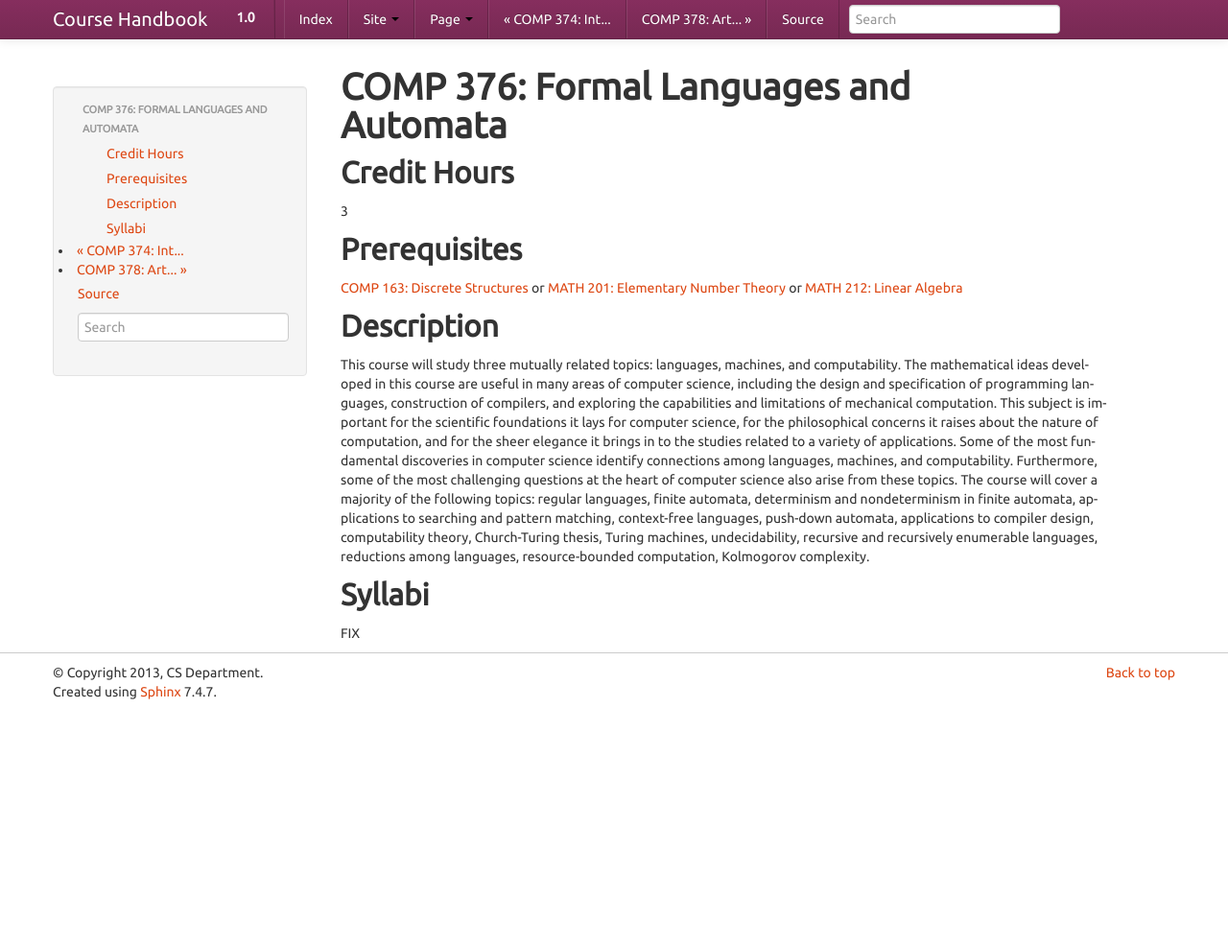
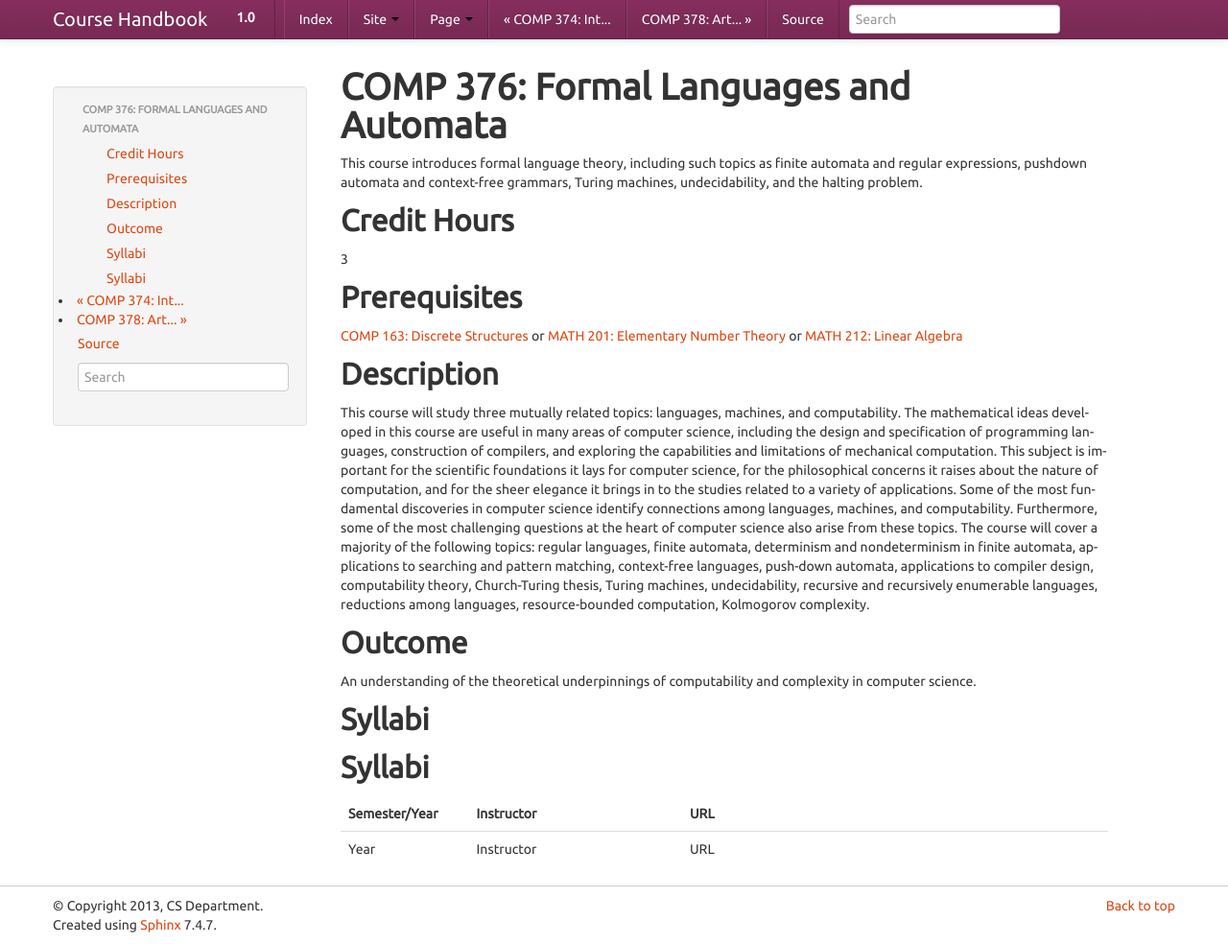
Before and after one commit to kyang5/coursedescriptions, a Sphinx documentation site: the page built from source/comp376.rst, in a window 1280 px wide and 984 px high. Shown: the whole window at 96% size. Built offline with Sphinx 7.4.7, drawn with Linux system fonts in a browser that asks for light colours.

Commit message:
updated comp 376

```diff
--- a/source/comp376.rst
+++ b/source/comp376.rst
@@ -1,5 +1,7 @@
 COMP 376: Formal Languages and Automata
 =======================================
+
+This course introduces formal language theory, including such topics as finite automata and regular expressions, pushdown automata and context-free grammars, Turing machines, undecidability, and the halting problem.
 
 Credit Hours
 -----------------------
@@ -35,7 +37,19 @@ undecidability, recursive and recursively enumerable languages,
 reductions among languages, resource-bounded computation, Kolmogorov
 complexity.
 
+Outcome
+------------
+
+An understanding of the theoretical underpinnings of computability and complexity in computer science.
+
 Syllabi
 ----------------------
 
-FIX
+Syllabi
+---------------------
+
+.. csv-table::
+   	:header: "Semester/Year", "Instructor", "URL"
+   	:widths: 15, 25, 50
+
+	"Year", "Instructor", "URL"
```
